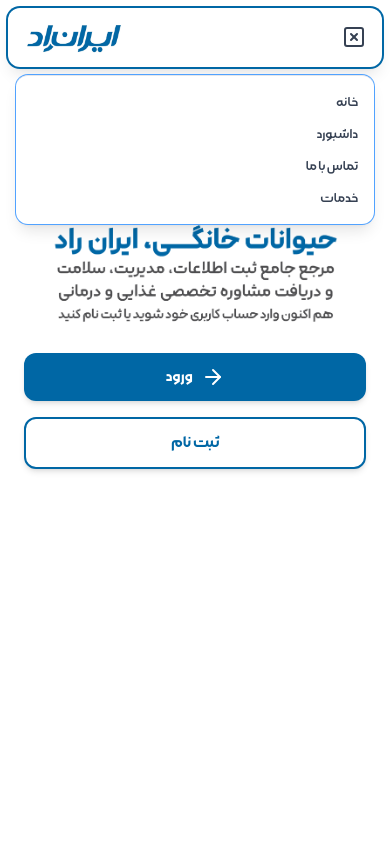
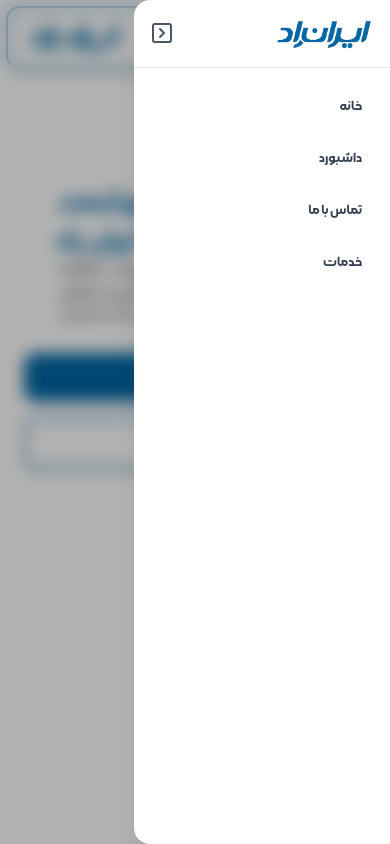
Before and after one commit to elyasbr/qrp, a Next.js app: page / in a window 390 px wide. Both pictures are taken after a click on the button "Toggle Menu". Shown: the top 844 px of the page. Built offline with nearby package versions, Linux system fonts and the light colour scheme.

Commit message:
Refactor mobile menu in Home

```diff
--- a/src/components/home/index.tsx
+++ b/src/components/home/index.tsx
@@ -1,7 +1,7 @@
 "use client";
 import React, { useState } from "react";
 import Link from "next/link";
-import { ArrowRight, Menu, SquareX } from "lucide-react";
+import { ArrowRight, Menu, SquareX, SquareChevronRight } from "lucide-react";
 import Image from "next/image";
 import { useAuth } from "@/hooks/useAuth";
 
@@ -50,38 +50,53 @@
 
         </div>
 
-        {/* Mobile Menu with smoother animation */}
-        <div className="relative">
+        {/* Mobile Menu */}
         {/* Overlay */}
-          {menuOpen && (
         <div
-              className={`fixed inset-0 z-40  transition-opacity duration-500 ease-in-out md:hidden ${menuOpen ? 'opacity-100' : 'opacity-0'}`}
+          className={`fixed inset-0 z-40 md:hidden transition-opacity duration-300 backdrop-blur-sm ${
+            menuOpen ? "opacity-100 bg-black/30 pointer-events-auto" : "opacity-0 pointer-events-none"
+          }`}
           onClick={() => setMenuOpen(false)}
         />
-          )}
-          {/* Animated Menu */}
-          <div
-            className={`absolute top-full left-0 right-0 z-50 md:hidden transition-all duration-500 ease-in-out transform ${
-              menuOpen
-                ? 'opacity-100 translate-y-0 scale-100 pointer-events-auto'
-                : 'opacity-0 -translate-y-6 scale-95 pointer-events-none'
-            } bg-white ring ring-blue-400 shadow-sm/30 mx-2 rounded-xl mt-2 shadow-lg border-t border-gray-200`}
-            style={{ willChange: 'opacity, transform' }}
+
+        {/* Mobile Menu */}
+        <aside
+          className={`
+            fixed top-0 right-0 h-full w-64 bg-white shadow-xl rounded-l-2xl transform-gpu will-change-transform transition-all duration-500 ease-out z-50
+            md:hidden
+            ${menuOpen ? "translate-x-0 opacity-100" : "translate-x-full opacity-0"}
+          `}
         >
-            <div className="flex flex-col gap-3 p-4">
+          <div className="flex flex-col h-full">
+            {/* Mobile header */}
+            <div className="flex justify-between items-center p-4 border-b border-gray-200">
+              <div className="text-[var(--main-color)] font-extrabold text-xl font-Morabba">
+                <Link href="/">
+                  <Image alt="logo" src="/images/logo.jpg" width={100} height={100} />
+                </Link>
+              </div>
+              <button onClick={() => setMenuOpen(false)} className="text-gray-600">
+                <SquareChevronRight size={24} />
+              </button>
+            </div>
+
+            {/* Navigation */}
+            <nav className="flex flex-col flex-1">
+              <div className="p-4 flex-1">
                 {links.map((link) => (
                   <Link
                     key={link.label}
                     href={link.href}
+                    className="flex items-center gap-3 text-gray-700 hover:bg-gray-100 p-3 rounded-lg transition-all mb-2"
                     onClick={() => setMenuOpen(false)}
-                  className="text-sm font-medium text-gray-700 hover:text-[var(--main-color)] transition"
                   >
-                  {link.label}
+                    <span className="text-sm font-semibold">{link.label}</span>
                   </Link>
                 ))}
               </div>
+            </nav>
           </div>
-        </div>
+        </aside>
       </nav>
 
       {/* Landing Section */}
```
Lines whose indentation alone changed are shown as unchanged.
